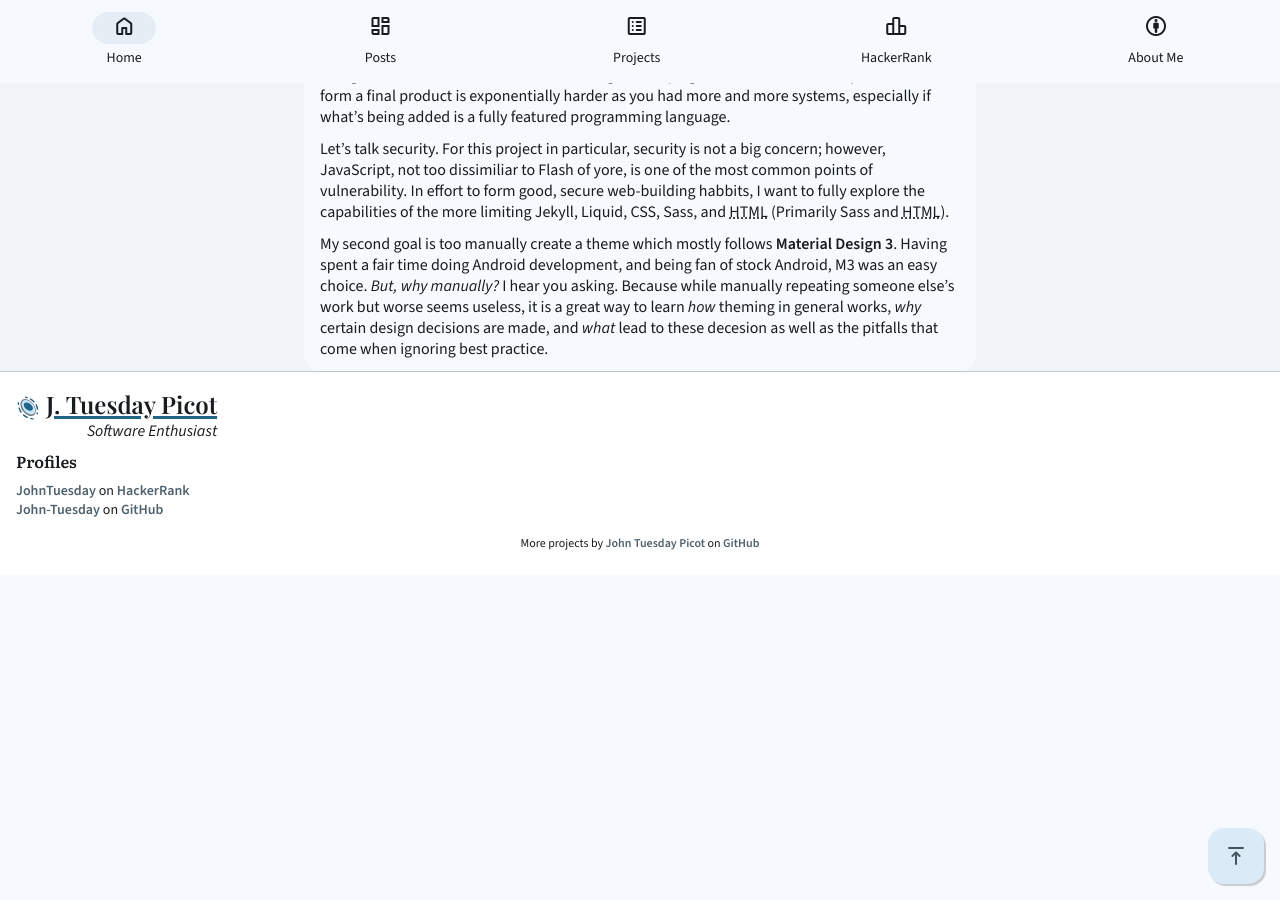
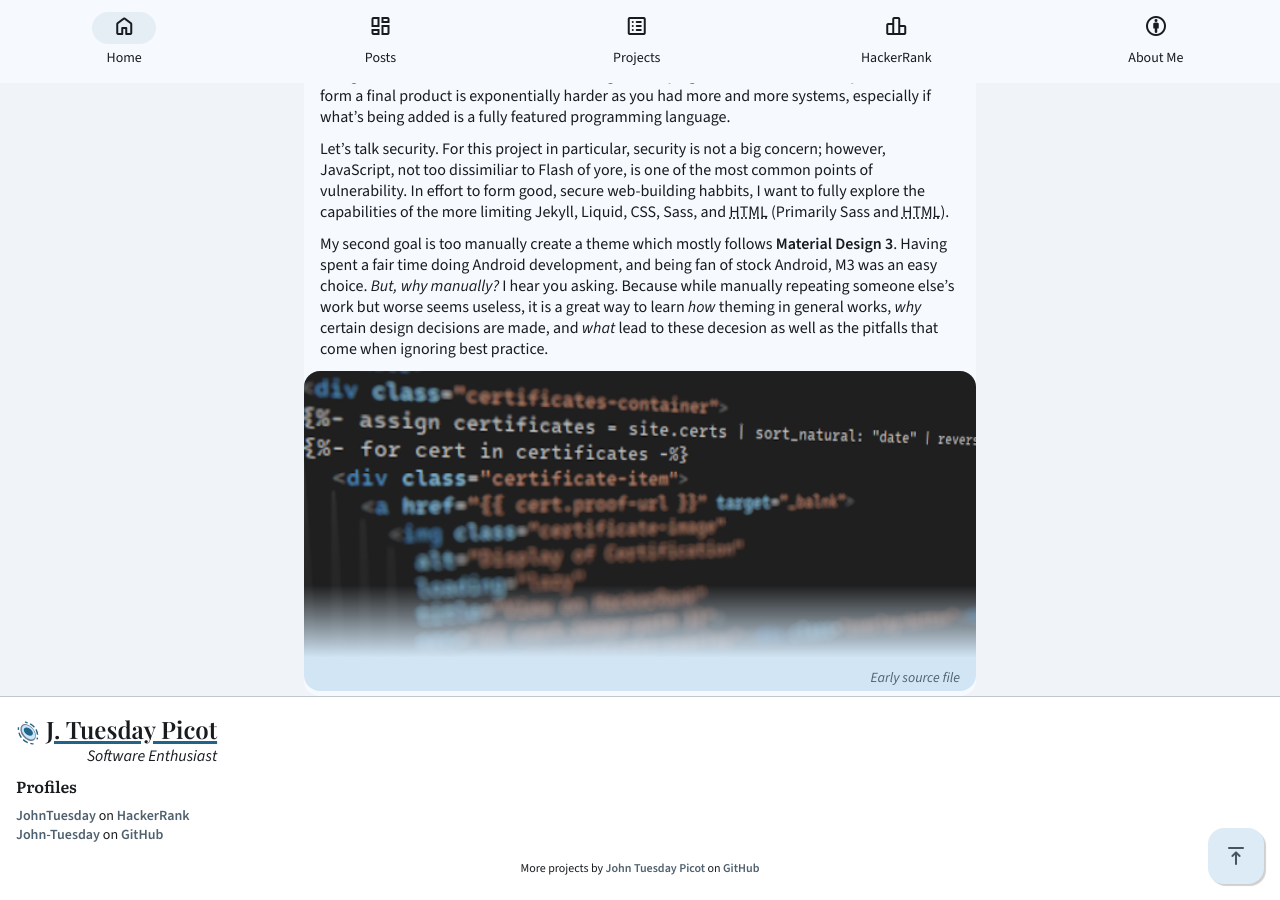
Before and after one commit to John-Tuesday/John-Tuesday.github.io, a Jekyll site: the page built from _projects/self-site.md, in a window 1280 px wide and 900 px high, scrolled down 980 px. Built offline with Jekyll 4.4.1, drawn with Linux system fonts in a browser that asks for light colours; some web fonts are replaced.

Commit message:
Add picture for background section

```diff
--- a/_projects/self-site.md
+++ b/_projects/self-site.md
@@ -65,4 +65,13 @@ Because while manually repeating someone else's work but worse seems useless, it
 
 </section>
 
+{::options parse_block_html="false" /}
+
+<figure class="project-no-pad-faded">
+    <img src="/assets/img/hackerrank-works-flex-source-screenshot.png" alt="website screenshot" class="screenshot">
+    <figcaption>Early source file</figcaption>
+</figure>
+
+{::options parse_block_html="true" /}
+
 *[HTML]: Hyper Text Markup Language
```
Also changed, not shown: assets/img/hackerrank-works-flex-source-screenshot.png (added).
